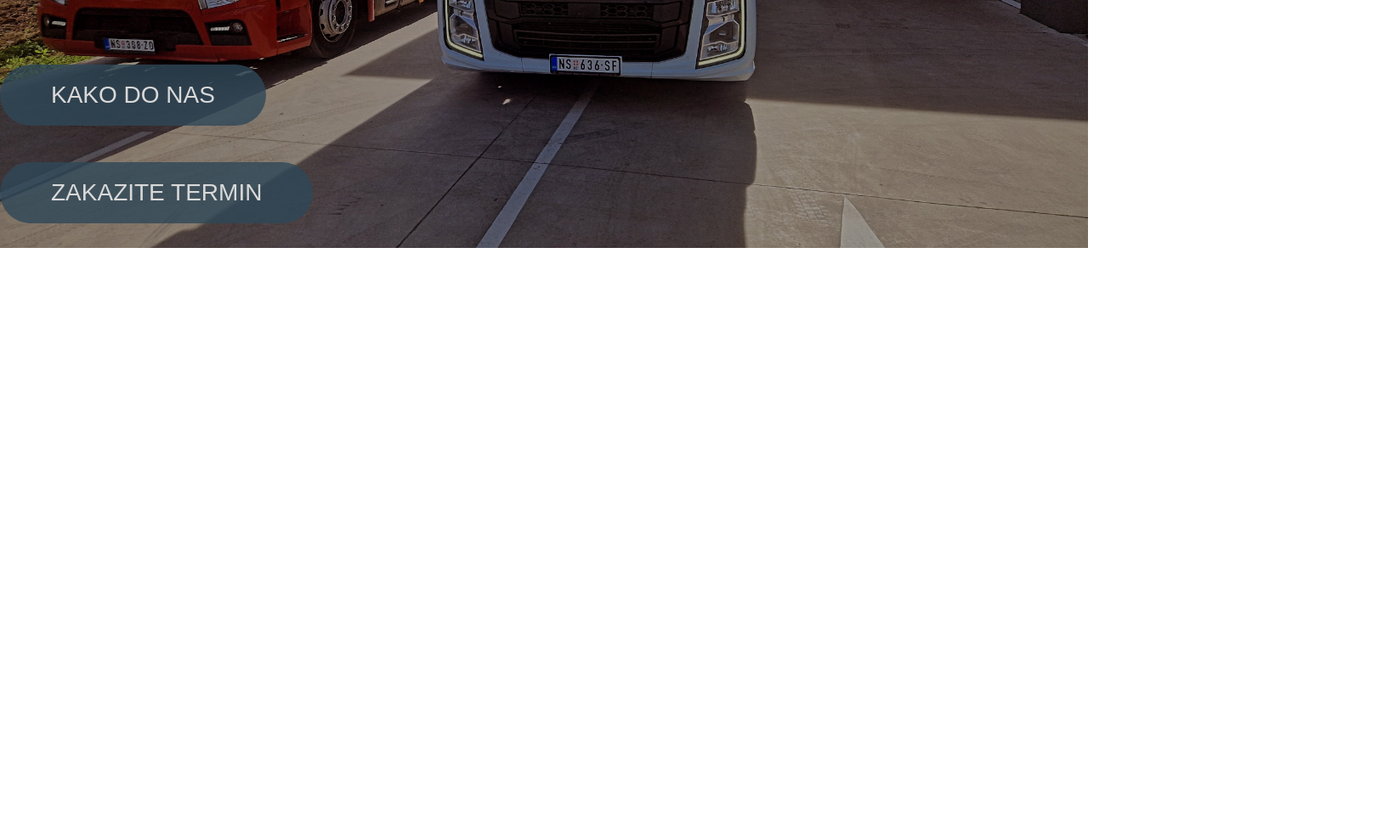
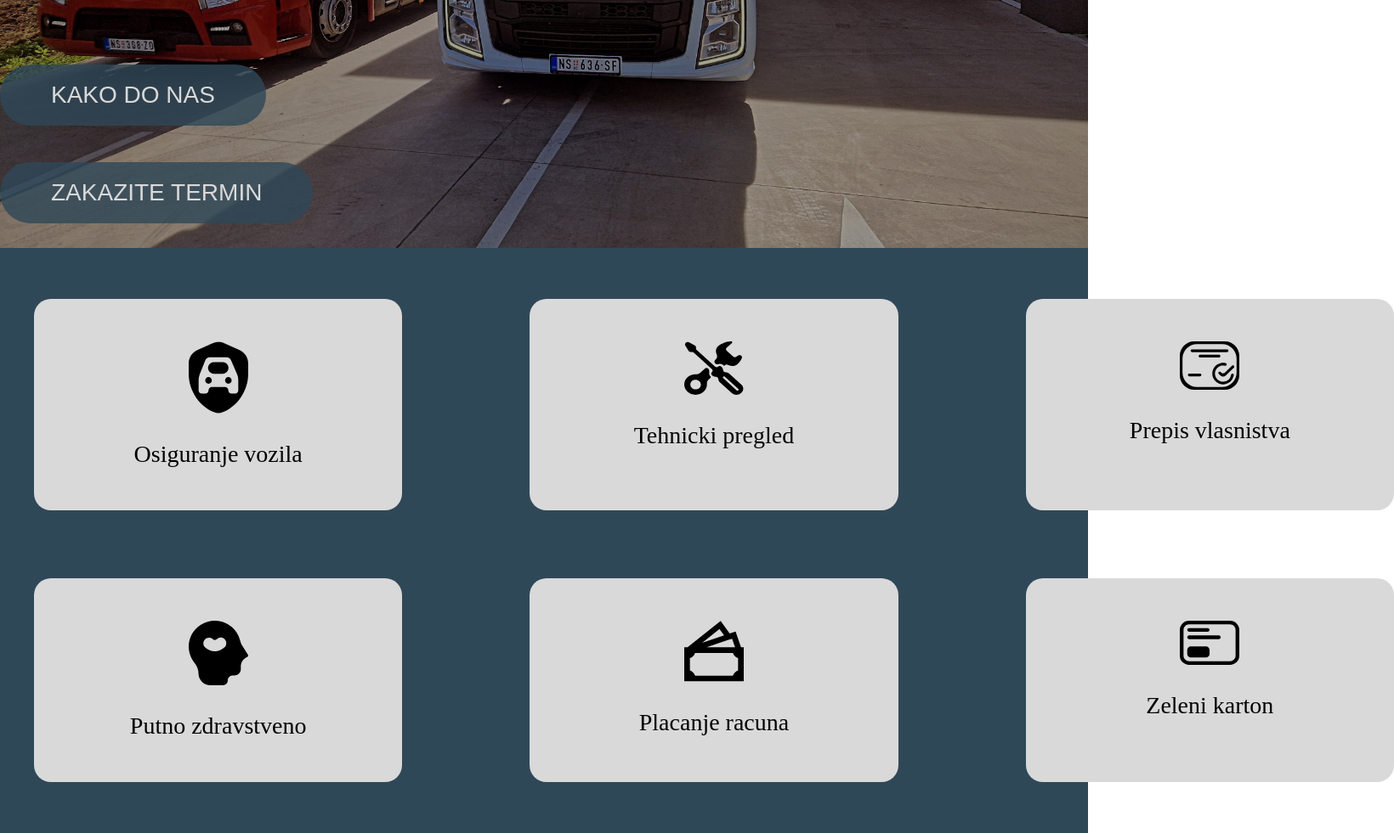
Before and after one commit to PetarPaskas/m2auto, a plain HTML site: page index.html in a window 1280 px wide. Shown: the part 500-1481 px from the top of the page at 85% size, 1640 px wide, since content can reach past the window. Before the commit the page ends 800 px from the top, so only its background shows below. Drawn offline with Linux system fonts and the light colour scheme.

Commit message:
main: services_cards

```diff
--- a/Cards Section/styles.css
+++ b/Cards Section/styles.css
@@ -12,7 +12,7 @@
     display: grid;
     grid-template-columns: repeat(3, 1fr);
     row-gap:8rem;
-    column-gap:6rem;
+    column-gap:15rem;
 
 }
 
@@ -28,7 +28,7 @@
 }
 
 .card{
-    padding: 4rem 6rem;
+    padding: 5rem 5rem;
     background-color: var(--bg-white);
     border-radius: 20px;
 }
@@ -48,7 +48,7 @@
 }
 
 .card_icon img{
-    width: 60px;
+    width: 7rem;
     height: auto;
 }
 
--- a/index.html
+++ b/index.html
@@ -9,6 +9,7 @@
     <link rel="stylesheet" href="./NavigationBar/styles.css"/>
     <link rel="stylesheet" href="./HeroSection/styles.css"/>
     <link rel="stylesheet" href="./HeroButton/styles.css"/>
+    <link rel="stylesheet" href="./Cards Section/styles.css"/>
 
 
     <title>Document</title>
@@ -25,6 +26,7 @@
             <img src="../img/logo_1.png" alt="Logo" class="nav_logo_img">
         </div>
     </nav>
+
     <section class="hero">
         <div class="hero_cover">
             <div class="hero_relative content_container">
@@ -37,5 +39,82 @@
             </div>
         </div>
     </section>
+
+    <section class="section_services">
+        <div class="card_container content_container">
+                <div class="card">
+                    <div class="card_head">
+                        <span class="card_icon">
+                            <img src="./Assets/car_icon.svg" alt="Automobil">
+                        </span>
+                    </div>
+                    <div class="card_body">
+                        <span class="card_text">
+                            Osiguranje vozila
+                        </span>
+                    </div>
+                </div>
+                <div class="card">
+                    <div class="card_head">
+                        <span class="card_icon">
+                            <img src="./Assets/tools_icon.svg" alt="Automobil">
+                        </span>
+                    </div>
+                    <div class="card_body">
+                        <span class="card_text">
+                            Tehnicki pregled
+                        </span>
+                    </div>
+                </div>
+                <div class="card">
+                    <div class="card_head">
+                        <span class="card_icon">
+                            <img src="./Assets/contract_icon.svg" alt="Automobil">
+                        </span>
+                    </div>
+                    <div class="card_body">
+                        <span class="card_text">
+                            Prepis vlasnistva
+                        </span>
+                    </div>
+                </div>
+                <div class="card">
+                    <div class="card_head">
+                        <span class="card_icon">
+                            <img src="./Assets/health_icon.svg" alt="Automobil">
+                        </span>
+                    </div>
+                    <div class="card_body">
+                        <span class="card_text">
+                            Putno zdravstveno
+                        </span>
+                    </div>
+                </div>
+                <div class="card">
+                    <div class="card_head">
+                        <span class="card_icon">
+                            <img src="./Assets/money_icon.svg" alt="Automobil">
+                        </span>
+                    </div>
+                    <div class="card_body">
+                        <span class="card_text">
+                            Placanje racuna
+                        </span>
+                    </div>
+                </div>
+                <div class="card">
+                    <div class="card_head">
+                        <span class="card_icon">
+                            <img src="./Assets/card_icon.svg" alt="Automobil">
+                        </span>
+                    </div>
+                    <div class="card_body">
+                        <span class="card_text">
+                            Zeleni karton
+                        </span>
+                    </div>
+                </div>
+        </div>
+    </section>
 </body>
 </html>
```
